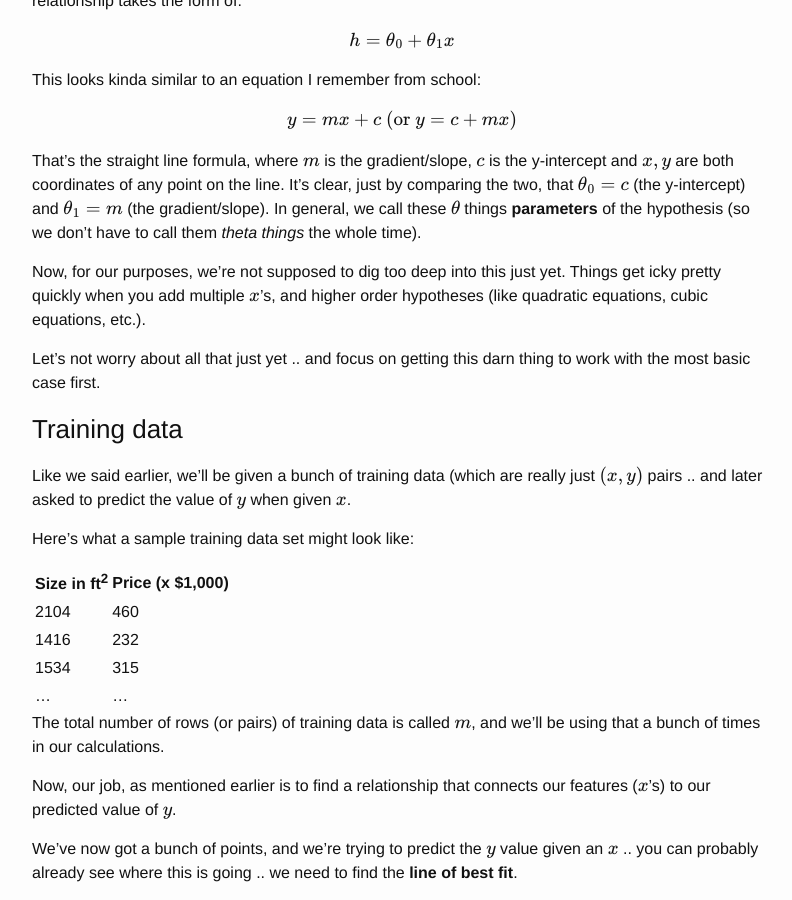
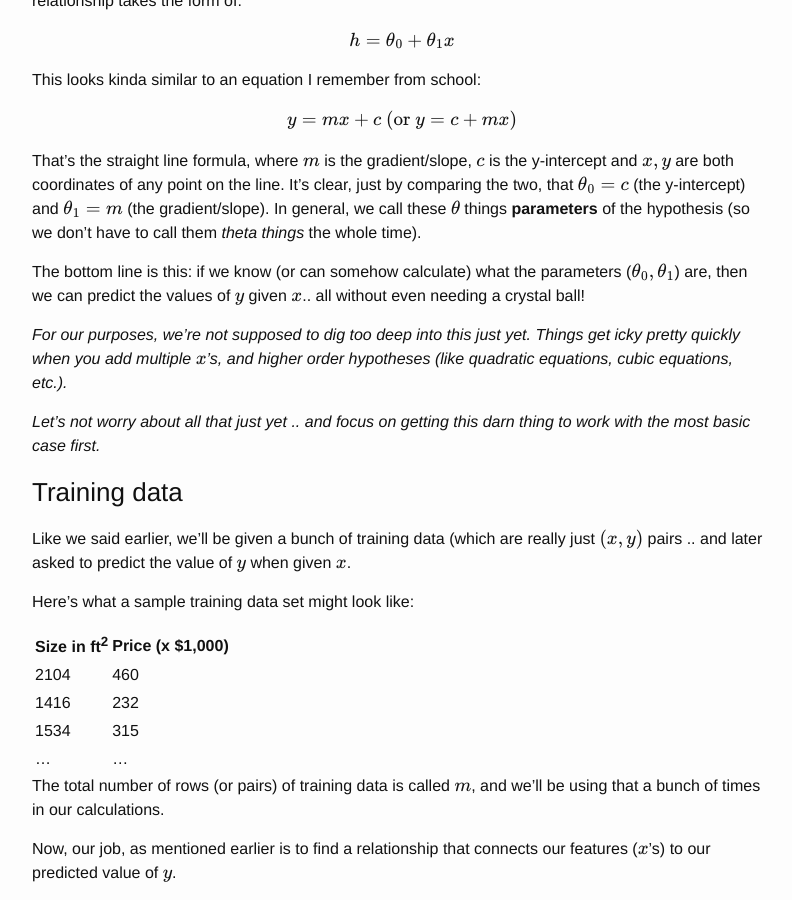
Before and after one commit to juststartedlearning/juststartedlearning.github.com, a Jekyll site: the page built from _posts/2015-12-22-some-basic-definitions.md, in a window 1280 px wide and 900 px high, scrolled down 889 px. Shown: the whole window, without its empty margins (238-1030 px from the left). Built offline with Jekyll 4.4.1, drawn with Linux system fonts in a browser that asks for light colours; formulas are drawn with MathJax 3.

```diff
--- a/_posts/2015-12-22-some-basic-definitions.md
+++ b/_posts/2015-12-22-some-basic-definitions.md
@@ -36,9 +36,11 @@
 
 That's the straight line formula, where \\(m\\) is the gradient/slope, \\(c\\) is the y-intercept and \\(x, y\\) are both coordinates of any point on the line. It's clear, just by comparing the two, that \\(\theta_0 = c\\) (the y-intercept) and \\(\theta_1 = m\\) (the gradient/slope). In general, we call these \\(\theta\\) things **parameters** of the hypothesis (so we don't have to call them *theta things* the whole time).
 
-Now, for our purposes, we're not supposed to dig too deep into this just yet. Things get icky pretty quickly when you add multiple \\(x\\)'s, and higher order hypotheses (like quadratic equations, cubic equations, etc.).
+The bottom line is this: if we know (or can somehow calculate) what the parameters (\\(\theta_0, \theta_1\\)) are, then we can predict the values of \\(y\\) given \\(x\\).. all without even needing a crystal ball!
 
-Let's not worry about all that just yet .. and focus on getting this darn thing to work with the most basic case first.
+*For our purposes, we're not supposed to dig too deep into this just yet. Things get icky pretty quickly when you add multiple \\(x\\)'s, and higher order hypotheses (like quadratic equations, cubic equations, etc.).*
+
+*Let's not worry about all that just yet .. and focus on getting this darn thing to work with the most basic case first.*
 
 ### Training data
 Like we said earlier, we'll be given a bunch of training data (which are really just \\((x, y)\\) pairs .. and later asked to predict the value of \\(y\\) when given \\(x\\).
```
Also changed, not shown: _posts/2016-01-13-multivariate-linear-regression.md (added, +36 -0 lines).
